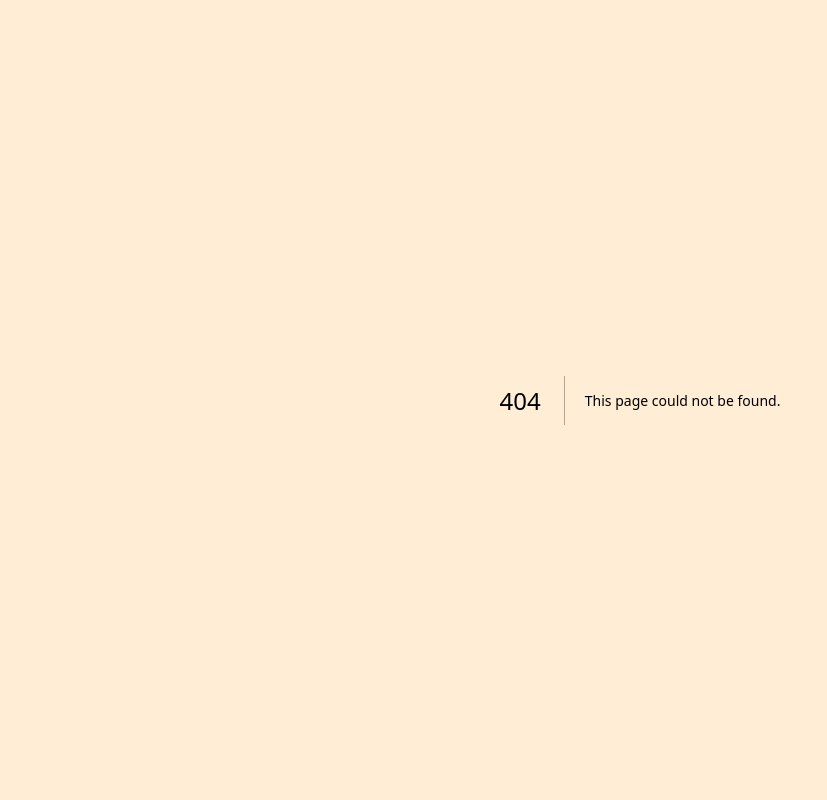
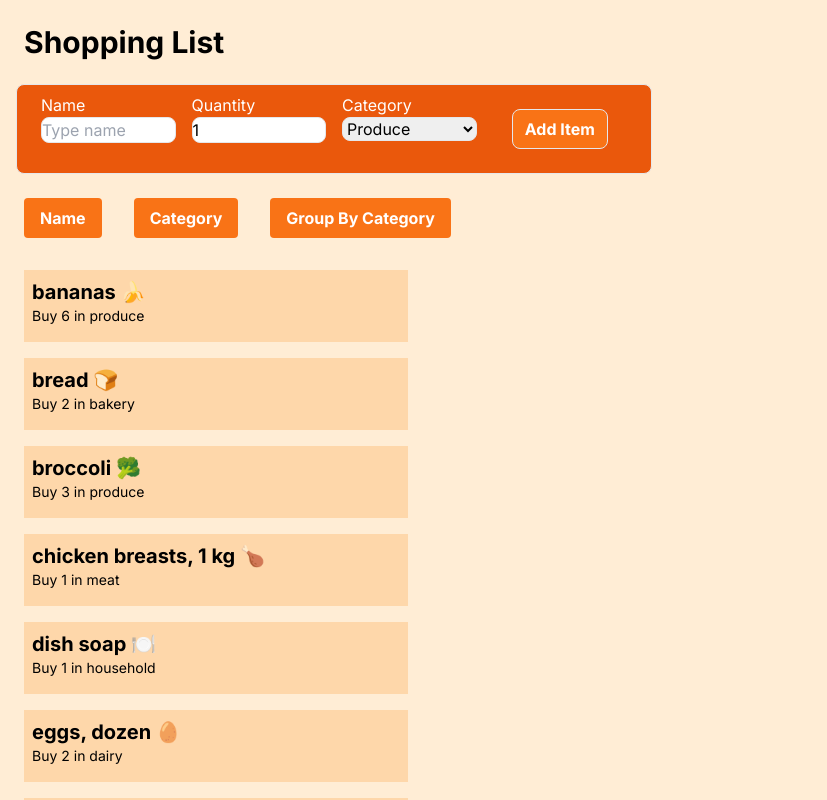
Before and after one commit to JIYEON-H/cprg306-assignments, a Next.js app: page /week6 in a window 1280 px wide. Before the commit this address had no page. Shown: the top 800 px of the page, without its empty margins (0-827 px from the left). Built offline with nearby package versions, Linux system fonts and the light colour scheme.

Commit message:
week6 assignment, need to do optional grouping

```diff
--- a/app/page.js
+++ b/app/page.js
@@ -23,6 +23,9 @@ export default function Home() {
           <li>
             <Link href='/week5'>Week 5</Link>
           </li>
+          <li>
+            <Link href='/week6'>Week 6</Link>
+          </li>
         </ul>
       </div>
     </main>
--- /dev/null
+++ b/app/week6/item-list.js
@@ -0,0 +1,69 @@
+"use client";
+
+import { useState } from "react";
+import Item from "./item";
+//import itemData from "./item.json";
+import SortButton from "./sort-button";
+
+export default function ItemList({ items }) {
+  const [sortBy, setSortBy] = useState("name");
+  const [condition, setCondition] = useState("false");
+  console.log(condition);
+
+  //let items = itemData.map((item) => ({ ...item }));
+
+  const sortedArrayBy = (item1, item2) => {
+    const order = item1[sortBy].localeCompare(item2[sortBy]);
+    if (order === 0) {
+      return item1.name.localeCompare(item2.name);
+    }
+    return order;
+  };
+
+  if (sortBy === "group") {
+    setCondition("true");
+  } else {
+    items.sort(sortedArrayBy);
+  }
+
+  let uniqueCategory = [...new Set(items.map((item) => item.category))];
+  uniqueCategory = uniqueCategory.sort();
+  console.log;
+
+  const groupByCategory = items.filter((item) => item.category === "Beverages");
+
+  return (
+    <>
+      <div>
+        <SortButton
+          currentSort={sortBy}
+          onClick={() => setSortBy("name")}
+          sortType='name'
+        >
+          Name
+        </SortButton>
+        <SortButton
+          currentSort={sortBy}
+          onClick={() => setSortBy("category")}
+          sortType='category'
+        >
+          Category
+        </SortButton>
+        <SortButton
+          currentSort={sortBy}
+          onClick={() => setSortBy("group")}
+          sortType='group'
+        >
+          Group By Category
+        </SortButton>
+      </div>
+      {condition === "false" ? (
+        <div>
+          {items.map((item) => (
+            <Item item={item} key={item.id} />
+          ))}
+        </div>
+      ) : null}
+    </>
+  );
+}
--- /dev/null
+++ b/app/week6/item.js
@@ -0,0 +1,10 @@
+export default function Item({ item }) {
+  return (
+    <li className='p-2 m-4 bg-orange-200 max-w-sm'>
+      <h2 className='text-xl font-bold'>{item.name}</h2>
+      <div className='text-sm pb-2'>
+        Buy {item.quantity} in {item.category}
+      </div>
+    </li>
+  );
+}
--- /dev/null
+++ b/app/week6/item.json
@@ -0,0 +1,74 @@
+[
+  {
+    "id": "1h2GJKH12gkHG31h1H",
+    "name": "milk, 4 L 🥛",
+    "quantity": 1,
+    "category": "dairy"
+  },
+  {
+    "id": "2KJH3k2j3H1k2J3K1H",
+    "name": "bread 🍞",
+    "quantity": 2,
+    "category": "bakery"
+  },
+  {
+    "id": "3h2KJH3k2j3H1k2J3",
+    "name": "eggs, dozen 🥚",
+    "quantity": 2,
+    "category": "dairy"
+  },
+  {
+    "id": "4k2J3K1H2GJKH12gk",
+    "name": "bananas 🍌",
+    "quantity": 6,
+    "category": "produce"
+  },
+  {
+    "id": "5H1h1H2KJH3k2j3H",
+    "name": "broccoli 🥦",
+    "quantity": 3,
+    "category": "produce"
+  },
+  {
+    "id": "6H1k2J3K1H2GJKH1",
+    "name": "chicken breasts, 1 kg 🍗",
+    "quantity": 1,
+    "category": "meat"
+  },
+  {
+    "id": "7gkHG31h1H2KJH3k",
+    "name": "pasta sauce 🍝",
+    "quantity": 3,
+    "category": "canned goods"
+  },
+  {
+    "id": "8j3H1k2J3K1H2GJK",
+    "name": "spaghetti, 454 g 🍝",
+    "quantity": 2,
+    "category": "dry goods"
+  },
+  {
+    "id": "9H12gkHG31h1H2KJ",
+    "name": "toilet paper, 12 pack 🧻",
+    "quantity": 1,
+    "category": "household"
+  },
+  {
+    "id": "10H3k2j3H1k2J3K1",
+    "name": "paper towels, 6 pack",
+    "quantity": 1,
+    "category": "household"
+  },
+  {
+    "id": "11k2J3K1H2GJKH12",
+    "name": "dish soap 🍽️",
+    "quantity": 1,
+    "category": "household"
+  },
+  {
+    "id": "12GJKH12gkHG31h1",
+    "name": "hand soap 🧼",
+    "quantity": 4,
+    "category": "household"
+  }
+]
--- /dev/null
+++ b/app/week6/new-item.js
@@ -0,0 +1,124 @@
+"use client";
+
+import { useState } from "react";
+
+export default function NewItem({ onAddItem }) {
+  const [name, setName] = useState("");
+  const [quantity, setQuantity] = useState(1);
+  const [category, setCategory] = useState("produce");
+  const [created, setCreated] = useState(false);
+
+  const handleNameChange = (event) => {
+    setName(event.target.value);
+  };
+
+  const handleQuantityChange = (event) => {
+    setQuantity(event.target.value);
+  };
+
+  const handleCategoryChange = (event) => {
+    setCategory(event.target.value);
+  };
+
+  const resetForm = () => {
+    setName("");
+    setQuantity(1);
+    setCategory("produce");
+  };
+
+  const randomId = () => {
+    const randomNum = Math.floor(Math.random() * 1000000);
+    return randomNum;
+  };
+
+  const handleSubmit = (event) => {
+    event.preventDefault();
+
+    const newEvent = {
+      id: randomId(),
+      name,
+      quantity,
+      category,
+    };
+
+    console.log(newEvent);
+    onAddItem(newEvent);
+    setCreated((current) => !current);
+    resetForm();
+  };
+
+  return (
+    <main>
+      <div className='flex p-2'>
+        <form
+          className='p-2 border rounded-lg  bg-orange-600'
+          onSubmit={handleSubmit}
+        >
+          <div className='flex flex-wrap mx-2'>
+            <div className='w-full md:w-1/4 px-2'>
+              <label htmlFor='username' className='block text-white'>
+                Name
+              </label>
+              <input
+                id='username'
+                className='block border rounded-lg mb-2 w-full'
+                value={name}
+                required
+                placeholder='Type name'
+                type='text'
+                onChange={handleNameChange}
+              />
+            </div>
+            <div className='w-full md:w-1/4 px-2'>
+              <label htmlFor='quantity' className='block text-white'>
+                Quantity
+              </label>
+              <input
+                id='quantity'
+                className='block border rounded-lg mb-2 w-full'
+                value={quantity}
+                required
+                placeholder='Type the quantity'
+                type='number'
+                onChange={handleQuantityChange}
+                min={1}
+                max={99}
+              />
+            </div>
+            <div className='w-full md:w-1/4 px-2'>
+              <label htmlFor='category' className='block text-white'>
+                Category
+              </label>
+              <select
+                id='category'
+                className='block border rounded-lg w-full mb-6'
+                value={category}
+                onChange={handleCategoryChange}
+              >
+                <option value='produce'>Produce</option>
+                <option value='dairy'>Dairy</option>
+                <option value='bakery'>Bakery</option>
+                <option value='meat'>Meat</option>
+                <option value='frozenFoods'>Frozen Foods</option>
+                <option value='cannedGoods'>Canned Goods</option>
+                <option value='dryGoods'>Dry Goods</option>
+                <option value='beverages'>Beverages</option>
+                <option value='snacks'>Snacks</option>
+                <option value='household'>Household</option>
+                <option value='other'>Other</option>
+              </select>
+            </div>
+            <div className='w-full md:w-1/4 px-2 flex justify-center'>
+              <button
+                type='submit'
+                className='block border rounded-lg my-4 bg-orange-500 hover:bg-orange-400 text-white font-bold py-1 px-3 '
+              >
+                Add Item
+              </button>
+            </div>
+          </div>
+        </form>
+      </div>
+    </main>
+  );
+}
--- /dev/null
+++ b/app/week6/page.js
@@ -0,0 +1,28 @@
+"use client";
+
+import ItemList from "./item-list.js";
+import NewItem from "./new-item.js";
+import itemData from "./item.json";
+import SortButton from "./sort-button";
+import { useState } from "react";
+
+export default function Page() {
+  const [items, setItems] = useState(itemData.map((item) => ({ ...item })));
+  const [newEventOpen, setNewEventOpen] = useState(false);
+
+  const handleAddItem = (newItem) => {
+    setItems((current) => [...current, newItem]);
+  };
+
+  return (
+    <main className='bg-orange-100 p-2'>
+      <div>
+        <h2 className='text-3xl font-bold m-4'>Shopping List</h2>
+        <NewItem onAddItem={handleAddItem} />
+        <ul>
+          <ItemList items={items} />
+        </ul>
+      </div>
+    </main>
+  );
+}
--- /dev/null
+++ b/app/week6/sort-button.js
@@ -0,0 +1,21 @@
+export default function SortButton({
+  currentSort,
+  onClick,
+  children,
+  sortType,
+}) {
+  const isActive = currentSort === sortType;
+
+  const baseClassName =
+    "bg-orange-500 text-white font-bold py-2 px-4 rounded m-4";
+
+  const buttonClassName = isActive
+    ? `${baseClassName} focus:bg-orange-700`
+    : `${baseClassName} hover:bg-orange-600`;
+
+  return (
+    <button className={buttonClassName} onClick={onClick}>
+      {children}
+    </button>
+  );
+}
```
